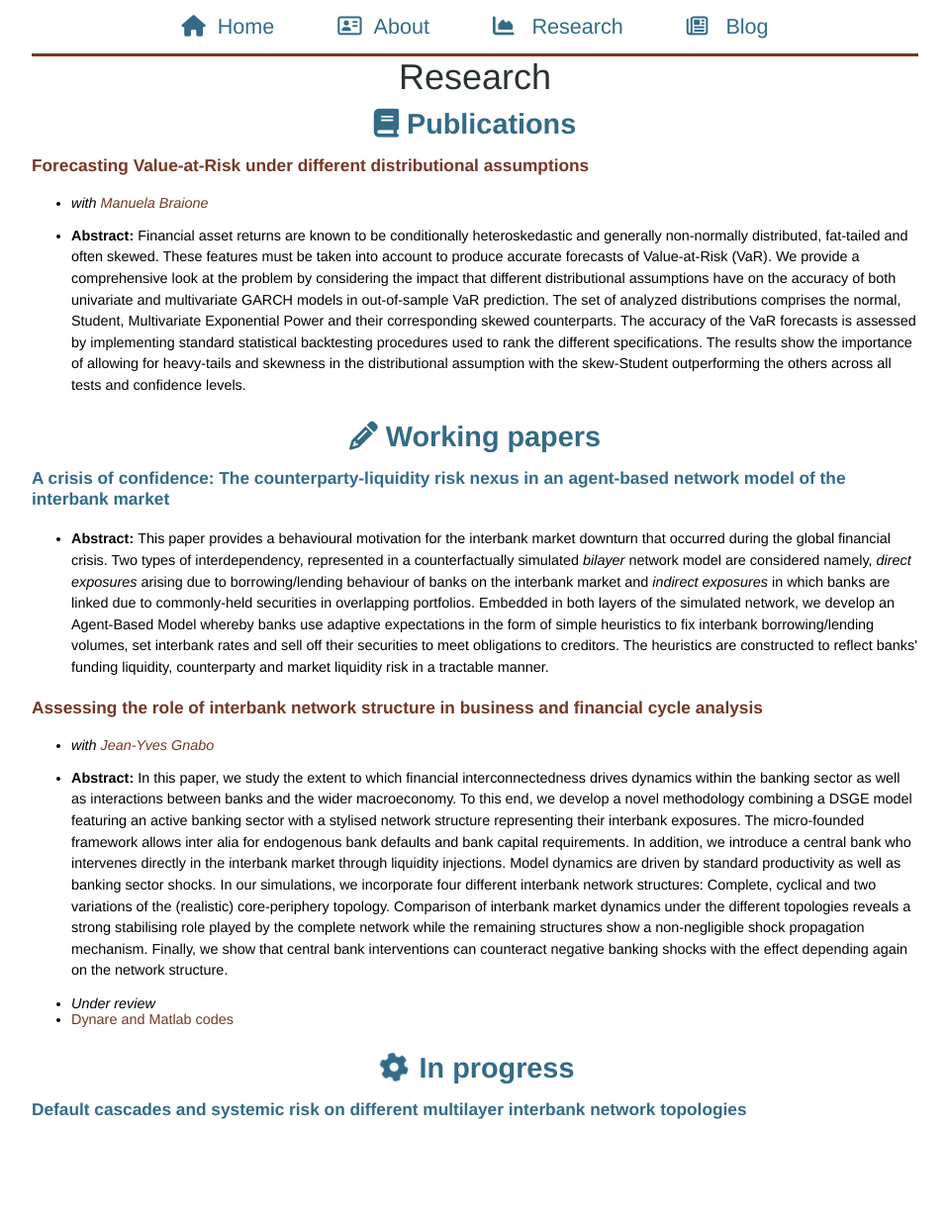
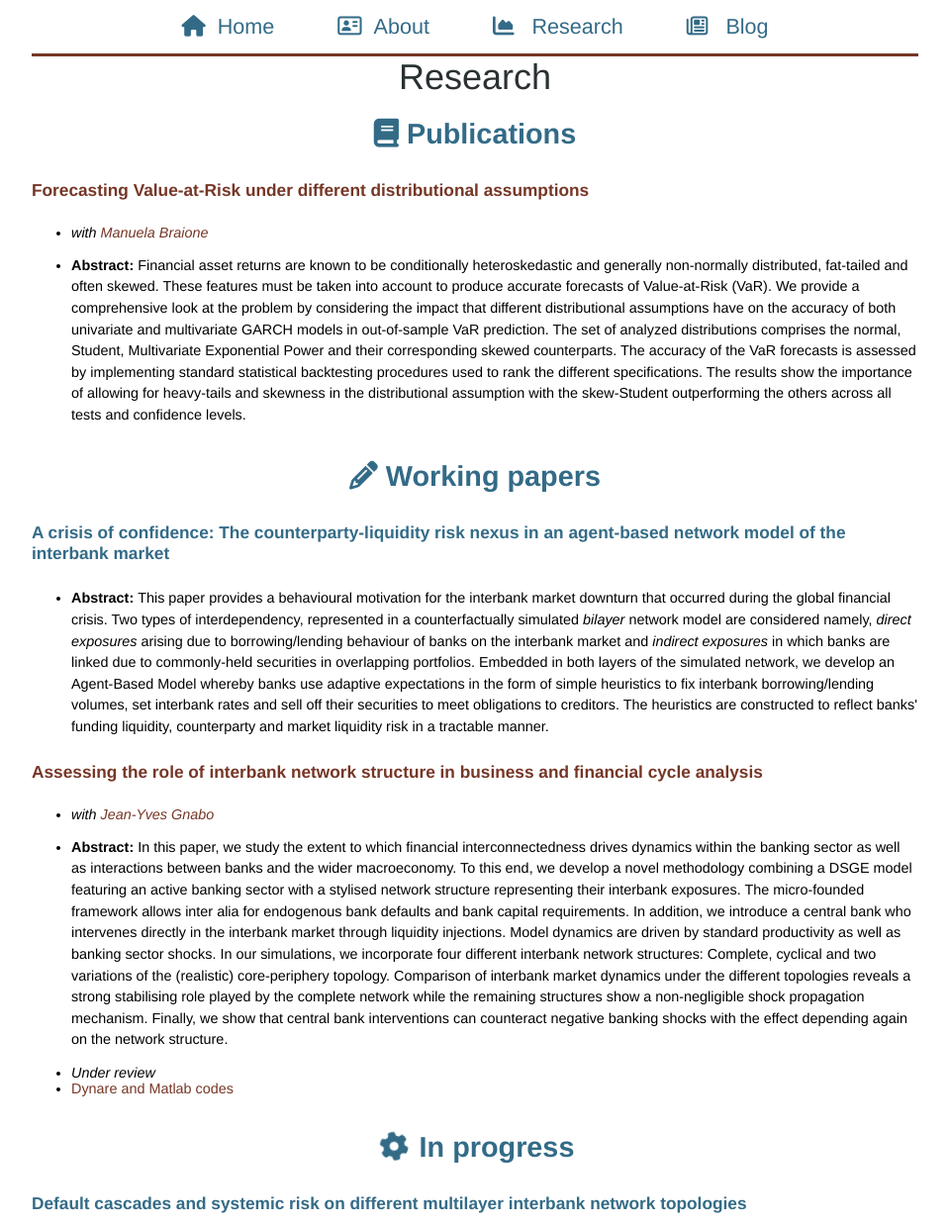
Before and after one commit to nscholtes/nscholtes.github.io, a Jekyll site: the page built from research.html, in a window 1280 px wide. Shown: the whole page at 99% size, without its empty margins (160-1119 px from the left). Built offline with Jekyll 4.4.1, drawn with Linux system fonts in a browser that asks for light colours; nearby versions of some CDN libraries; before the commit the page ends 1137 px from its top, so only the background shows below that.

Commit message:
Update main_alt.css

```diff
--- a/css/main_alt.css
+++ b/css/main_alt.css
@@ -27,12 +27,12 @@
     text-align: center;
     font-weight: bold;
     color: #336B87;
-    padding: 10px 0 10px 0;
+    padding: 20px 0 20px 0;
   }
   h3 {
     font-size: 1.2em;
     color: #336B87;
-    padding: 5px 0 5px 0;
+    padding: 10px 0 10px 0;
   }
   #subheading {
     font-weight: normal;
```
